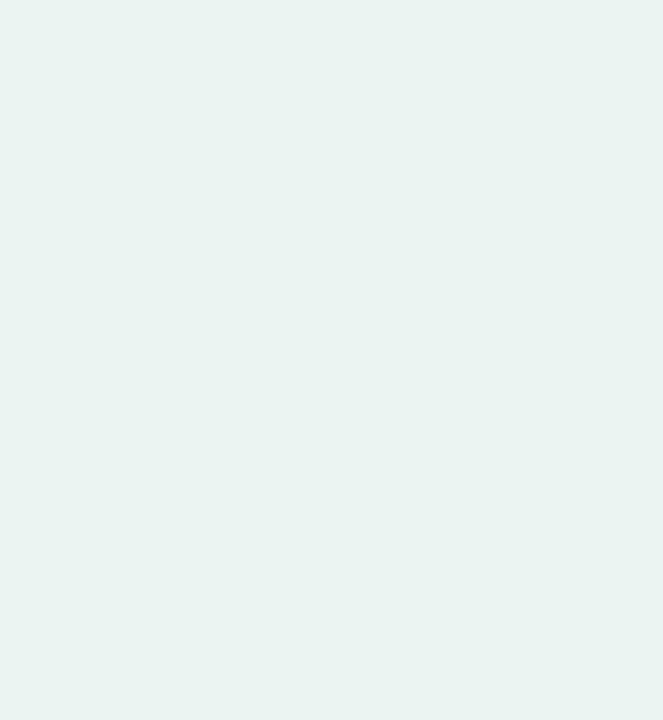
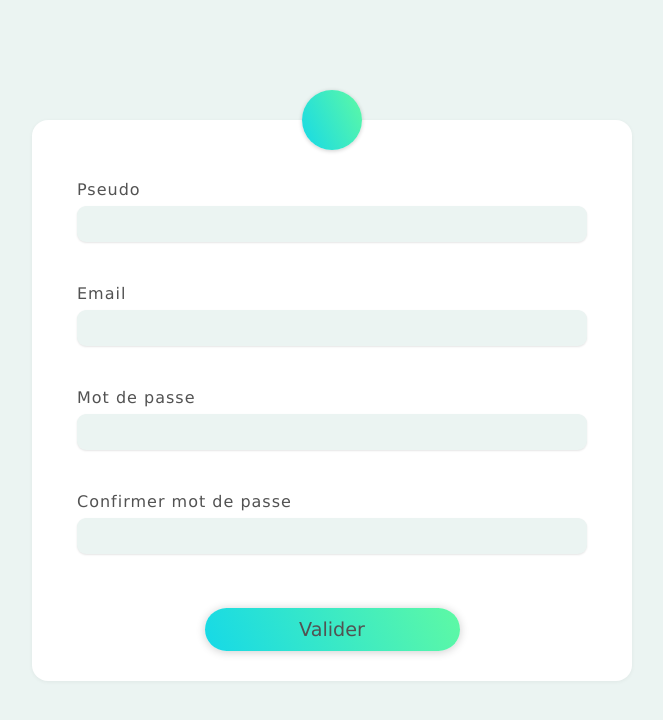
Before and after one commit to Arnaud293/JsVanilla_Form_Checker, a plain HTML site: page index.html in a window 1280 px wide. Shown: the whole page, without its empty margins (308-971 px from the left). Drawn offline with Linux system fonts and the light colour scheme.

Commit message:
Form in html is ready

```diff
--- a/index.html
+++ b/index.html
@@ -10,6 +10,32 @@
 </head>
 <body>
 
+    <form action="">
+        <div class="pseudo-container">
+            <label for="pseudo">Pseudo</label>
+            <input type="text" autocomplete="off" id="pseudo">
+            <span></span>
+        </div>
+        <div class="email-container">
+            <label for="email">Email</label>
+            <input type="text" autocomplete="off" id="email">
+            <span>Email incorrect</span>
+        </div>
+        <div class="password-container">
+            <label for="password">Mot de passe</label>
+            <input type="password" autocomplete="off" id="password">
+            <p id="progress-bar"></p>
+            <span></span>
+        </div>
+        <div class="confirm-container">
+            <label for="confirm">Confirmer mot de passe</label>
+            <input type="password" autocomplete="off" id="confirm">
+            <span></span>
+        </div>
+
+        <input type="submit" value="Valider">
+
+    </form>
 
 
 
```
